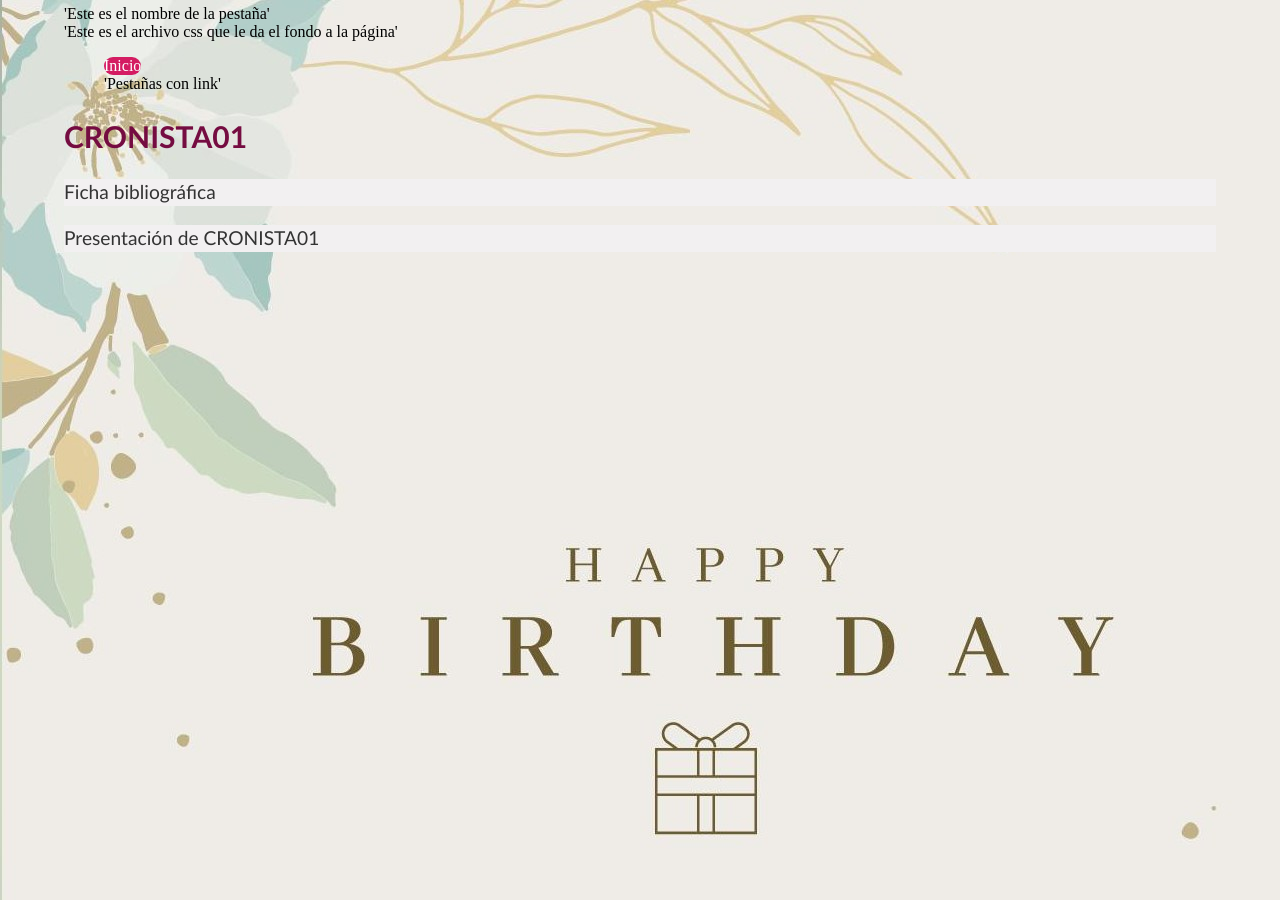
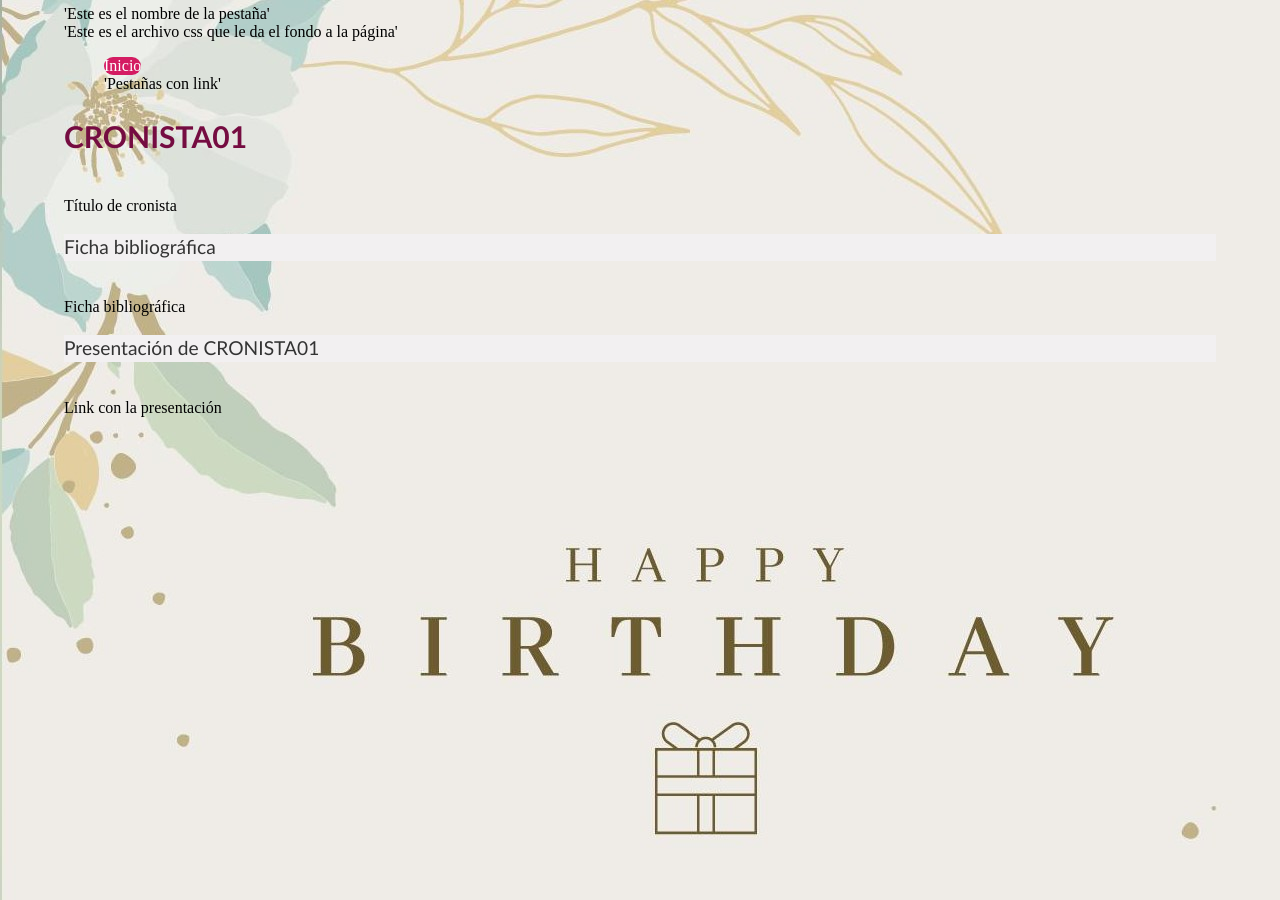
Before and after one commit to glosascroniquenses/Pruebas, a Jekyll site: the page built from _autores/cronista01.html, in a window 1280 px wide. Built offline with Jekyll 4.4.1, drawn with Linux system fonts in a browser that asks for light colours.

Commit message:
Update autore.html

```diff
--- a/_layouts/autore.html
+++ b/_layouts/autore.html
@@ -6,9 +6,18 @@ layout: default
     <header>
     <h2><a href="{{ autore.url }}" style="color:#750C41;">{{ page.title }}</a></h2>
     </header>
+    <br/>
+    Título de cronista
+    <br/>
 
     <p>{{ content }}</p>
+    <br/>
+    Ficha bibliográfica
+    <br/>
+
     <p><a href="Pruebas/intro/{{ page.data }}"  style="color: #333;" >Presentación de {{ page.title }}</a></p>
-
+    <br/>
+    Link con la presentación
+    <br/>
 
 </article>
```
